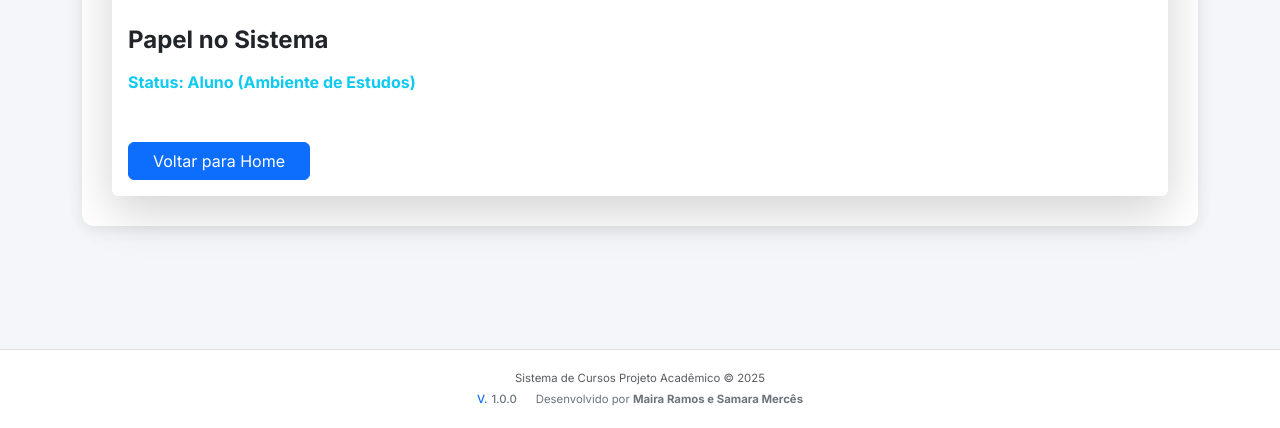
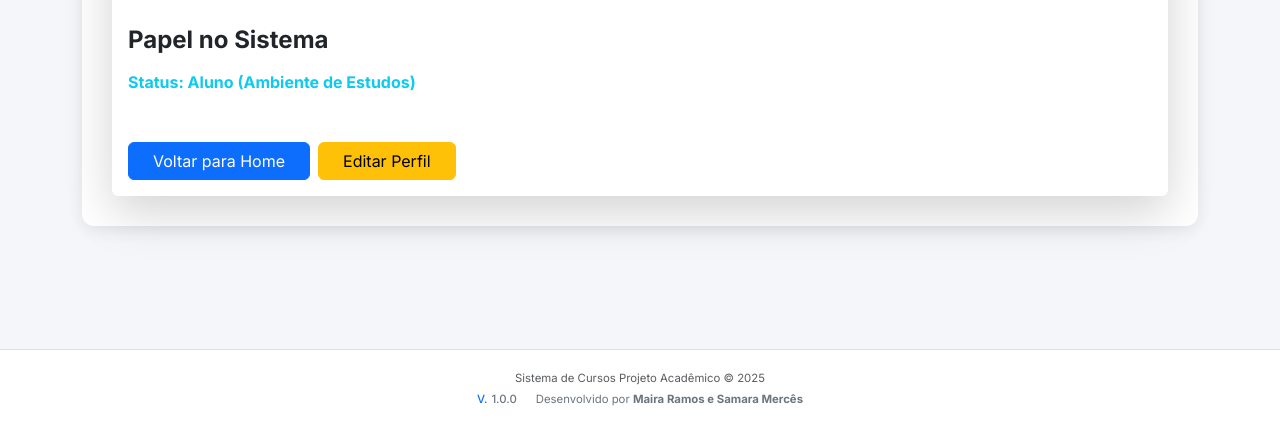
Before and after one commit to Maira-Ramos/sistema_cursos, a Django app: template templates/perfil.html in a window 1280 px wide. Shown: the part 372-800 px from the top of the page. Run offline with Django 4.2, Linux system fonts and the light colour scheme; the template is opened without the code that fills it, so the values that code supplies are empty.

Commit message:
Ajustes no template de perfil do usuário

```diff
--- a/templates/perfil.html
+++ b/templates/perfil.html
@@ -34,9 +34,17 @@
             <p class="mt-2 text-info fw-bold">Status: Aluno (Ambiente de Estudos)</p>
         {% endif %}
 
+        <!-- Botões lado a lado -->
         <div class="mt-5 d-flex gap-2">
-            {# O link de edição foi removido para evitar o erro NoReverseMatch #}
-            <a href="{% url 'usuarios:home' %}" class="btn btn-primary px-4">Voltar para Home</a>
+
+            <a href="{% url 'usuarios:home' %}" class="btn btn-primary px-4">
+                Voltar para Home
+            </a>
+
+            <a href="{% url 'usuarios:editar_perfil' %}" class="btn btn-warning px-4">
+                Editar Perfil
+            </a>
+
         </div>
 
     </div>
```
